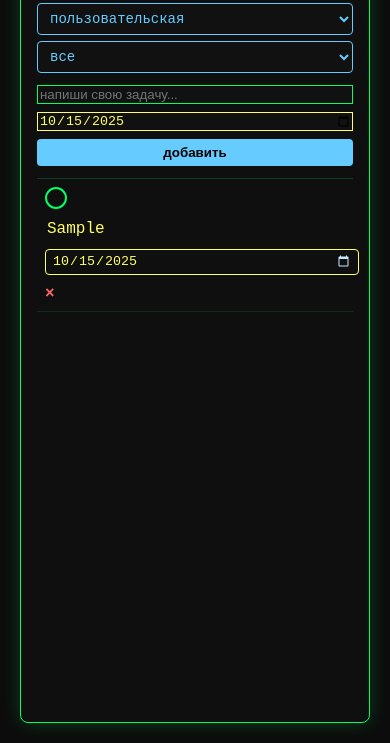
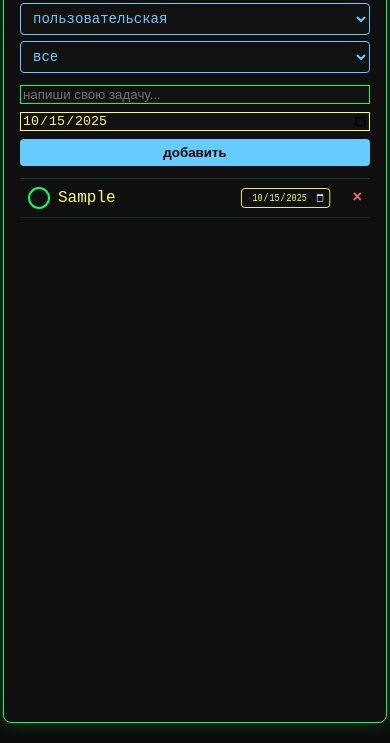
Before and after one commit to staffeev/itmo-web, a plain HTML site: page index.html in a window 390 px wide. Both pictures are taken after typing "Sample" into the empty fields and a click on the button "добавить". Shown: the part 141-884 px from the top of the page. Drawn offline with Linux system fonts and the light colour scheme.

Commit message:
deploy: 5c60450377331d23dc838c14f2cb84b5851163bf

```diff
--- a/style.css
+++ b/style.css
@@ -240,3 +240,52 @@ li.today input[type="date"] {
     width: 100%;
   }
 }
+
+.task-container input[type="date"] {
+  flex: 0 0 auto;
+  width: auto;
+  min-width: 85px;
+  max-width: 110px;
+  font-size: 13px;
+  padding: 2px 4px;
+  text-align: center;
+  transform: scaleX(0.9);
+  transform-origin: left center;
+  background: none;
+  color: #66ccff;
+  border: 1px solid #66ccff;
+  border-radius: 4px;
+  box-sizing: border-box;
+}
+/* адаптивность */
+@media (max-width: 600px) {
+  .task-container li {
+    flex-direction: row;
+    align-items: center;
+    gap: 6px;
+    flex-wrap: nowrap;
+  }
+
+  .circle {
+    flex-shrink: 0;
+  }
+
+  .task-title {
+    flex: 1 1 auto;
+    min-width: 0;
+    white-space: nowrap;
+    overflow: hidden;
+    text-overflow: ellipsis;
+  }
+
+  .task-container input[type="date"] {
+    font-size: 10px;
+    transform: scaleX(0.85);
+    max-width: 105px;
+    min-width: 80px;
+  }
+
+  .close-btn {
+    flex-shrink: 0;
+  }
+}
```
